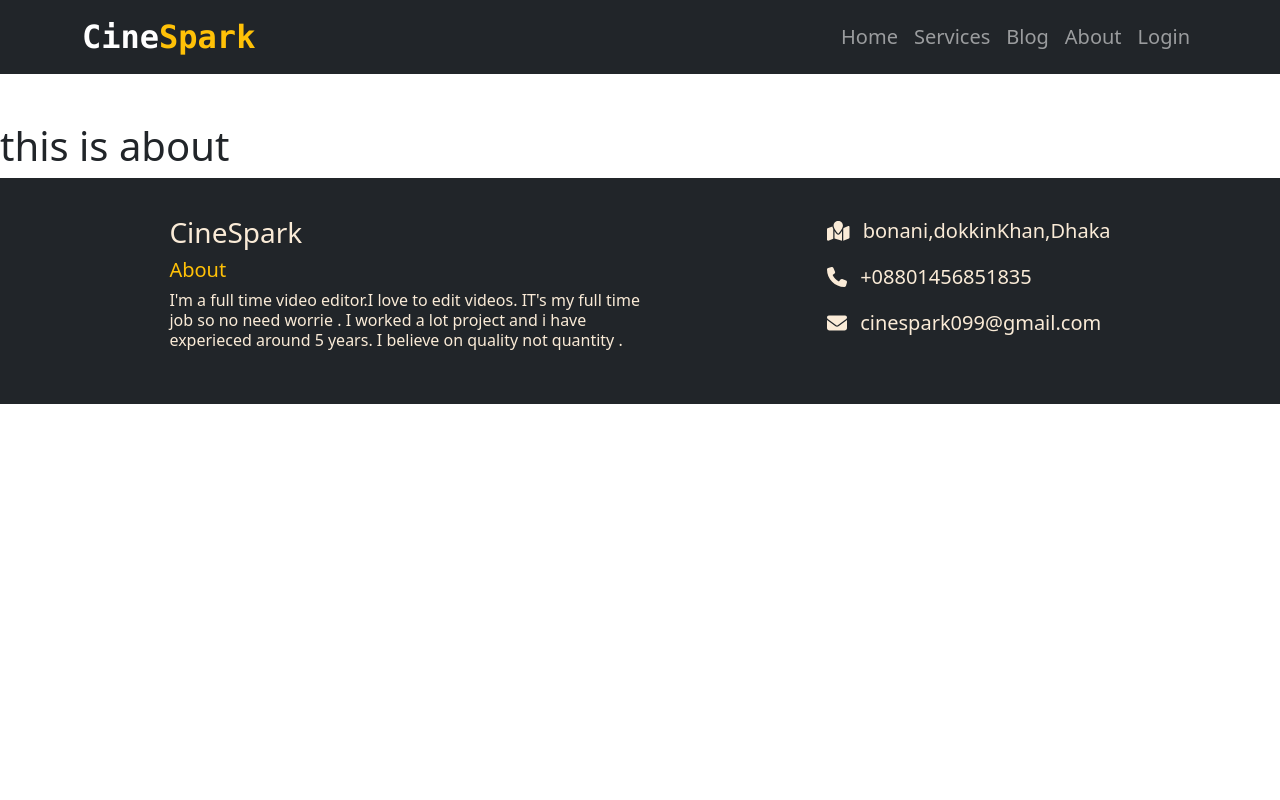
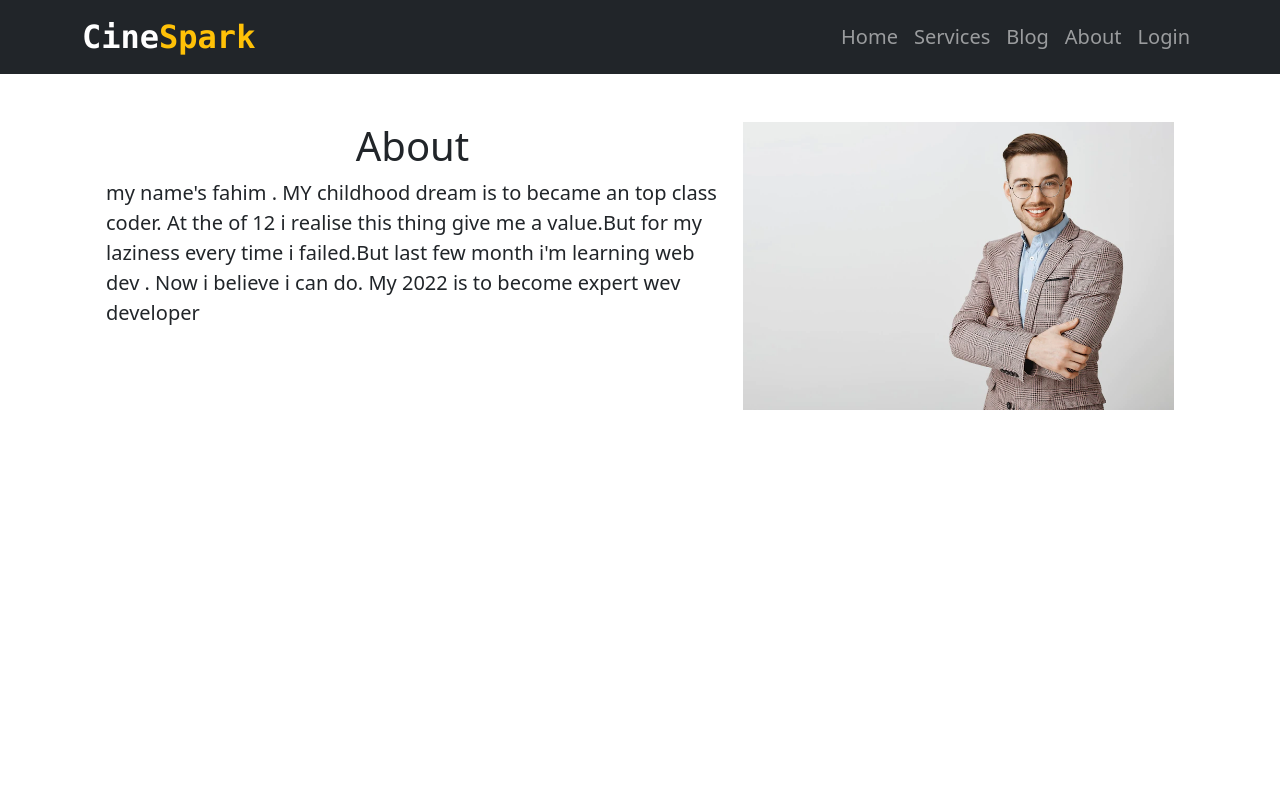
Before and after one commit to fahim00001/filming, a React (Create React App) app: page /about in a window 1280 px wide. Shown: the top 800 px of the page. Built offline with nearby package versions, Linux system fonts and the light colour scheme; no server answers.

Commit message:
about me added

```diff
--- a/src/Pages/About/About.js
+++ b/src/Pages/About/About.js
@@ -1,9 +1,21 @@
 import React from 'react';
-
+import Mypic from '../../images/professionalpic.jpg'
 const About = () => {
     return (
-        <div>
-            <h1>this is about</h1>
+        <div className='vh-100'>
+            <div className='row mx-auto container' >
+                <div className='col-lg-7'>
+                    <h1 className='text-center' >About</h1>
+                    <p className='fs-5 ' >my name's fahim . MY childhood dream is to became an top class coder. At the of 12 i realise
+                        this thing give me a value.But for my laziness every time i failed.But last few month i'm learning web dev . Now i believe i can do.
+                        My 2022 is to become expert wev developer
+                    </p>
+                </div>
+                <div className='col-lg-5'>
+                    <img className='img-fluid' src={Mypic} alt="" srcset="" />
+                </div>
+            </div>
+
         </div>
     );
 };
--- a/src/Pages/Blog/Blog.js
+++ b/src/Pages/Blog/Blog.js
@@ -2,8 +2,12 @@ import React from 'react';
 
 const Blog = () => {
     return (
-        <div>
-            <h1>This is blog</h1>
+        <div className='container vh-100'>
+            <div>
+                <h3>Difference between authorization and authentication?</h3>
+                <p>simply authentication is verify user.Means if any user want's to login website or any app .User have to authentication first .He have to put some information to authenticate .</p>
+            </div>
+            <div></div>
         </div>
     );
 };
```
Also changed, not shown: src/images/professionalpic.jpg (added).
